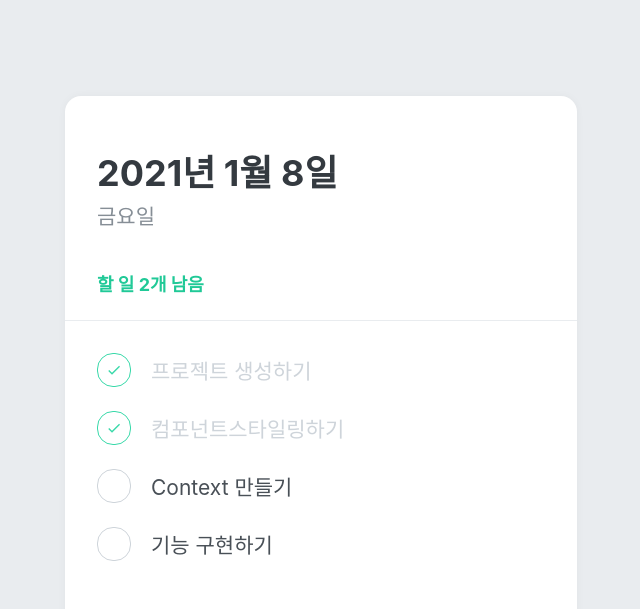
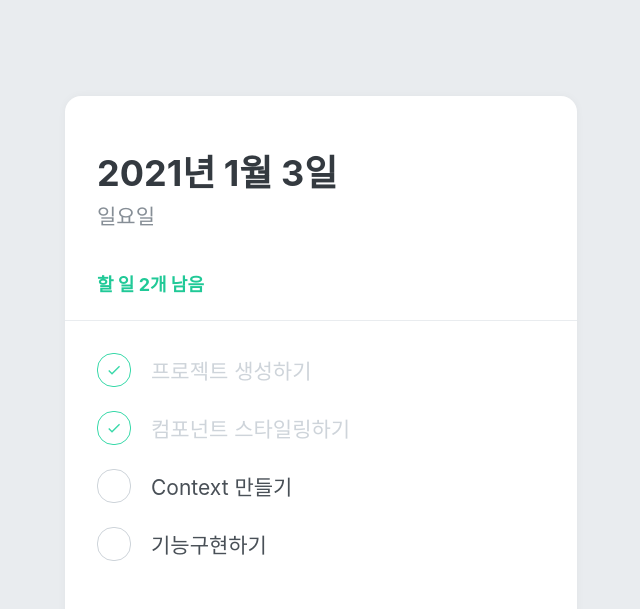
Before and after one commit to dunamisyoung/begin-react-WithVelopert, a React (Create React App) app: page / in a window 1280 px wide. Shown: the top 609 px of the page, without its empty margins (319-959 px from the left). Built offline with nearby package versions, Linux system fonts and the light colour scheme.

Commit message:
Feat : Todolist 실습

```diff
--- a/src/App.js
+++ b/src/App.js
@@ -4,6 +4,7 @@
 import TodoHead from './components/TodoHead';
 import TodoList from './components/TodoList';
 import TodoTemplate from './components/TodoTemplate';
+import { TodoProvider } from './TodoContext';
 
 const GlobalStyle = createGlobalStyle`
 body {
@@ -13,14 +14,14 @@
 
 const App = () => {
   return (
-    <>
+    <TodoProvider>
       <GlobalStyle />
       <TodoTemplate>
         <TodoHead />
         <TodoList />
         <TodoCreate />
       </TodoTemplate>
-    </>
+    </TodoProvider>
   );
 };
 
--- /dev/null
+++ b/src/TodoContext.js
@@ -0,0 +1,80 @@
+import React, { useReducer, createContext, useContext, useRef } from 'react';
+
+const initialTodos = [
+  {
+    id: 1,
+    text: '프로젝트 생성하기',
+    done: true,
+  },
+  {
+    id: 2,
+    text: '컴포넌트 스타일링하기',
+    done: true,
+  },
+  {
+    id: 3,
+    text: 'Context 만들기',
+    done: false,
+  },
+  {
+    id: 4,
+    text: '기능구현하기',
+    done: false,
+  },
+];
+
+// CREATE, TOGGLE, REMOVE
+const todoReducer = (state, action) => {
+  switch (action.type) {
+    case 'CREATE':
+      return state.concat(action.todo);
+    case 'TOGGLE':
+      return state.map((todo) => (todo.id === action.id ? { ...todo, done: !todo.done } : todo));
+    case 'REMOVE':
+      return state.filter((todo) => todo.id !== action.id);
+    default:
+      throw new Error(`Unhandled action type: ${action.type}`);
+  }
+};
+
+// createContext를 하면 그안에 Provider 존재
+const TodoStateContext = createContext();
+const TodoDispatchContext = createContext();
+const TodoNextIdContext = createContext();
+
+export function TodoProvider({ children }) {
+  const [state, dispatch] = useReducer(todoReducer, initialTodos);
+  const nextId = useRef(5);
+
+  return (
+    <TodoStateContext.Provider value={state}>
+      <TodoDispatchContext.Provider value={dispatch}>
+        <TodoNextIdContext.Provider value={nextId}>{children}</TodoNextIdContext.Provider>
+      </TodoDispatchContext.Provider>
+    </TodoStateContext.Provider>
+  );
+}
+
+export function useTodoState() {
+  const context = useContext(TodoStateContext);
+  if (!context) {
+    throw new Error('Cannot find TodoProvier');
+  }
+  return context;
+}
+
+export function useTodoDispatch() {
+  const context = useContext(TodoDispatchContext);
+  if (!context) {
+    throw new Error('Cannot find TodoProvier');
+  }
+  return context;
+}
+
+export function useTodoNextId() {
+  const context = useContext(TodoNextIdContext);
+  if (!context) {
+    throw new Error('Cannot find TodoProvier');
+  }
+  return context;
+}
--- a/src/components/TodoCreate.js
+++ b/src/components/TodoCreate.js
@@ -1,6 +1,7 @@
 import React, { useState } from 'react';
 import styled, { css } from 'styled-components';
 import { MdAdd } from 'react-icons/md';
+import { useTodoDispatch, useTodoNextId } from '../TodoContext';
 
 const CircleButton = styled.button`
   background: #38d9a9;
@@ -54,7 +55,7 @@
   position: absolute;
 `;
 
-const InsertForm = styled.div`
+const InsertForm = styled.form`
   background: #f8f9fa;
   padding: 32px;
   padding-bottom: 72px;
@@ -75,13 +76,33 @@
 
 const TodoCreate = () => {
   const [open, setOpen] = useState(false);
+  const [value, setValue] = useState('');
+  const dispatch = useTodoDispatch();
+  const nextId = useTodoNextId();
+
   const onToggle = () => setOpen(!open);
+  const onChange = (e) => setValue(e.target.value);
+  const onSubmit = (e) => {
+    e.preventDefault();
+    dispatch({
+      type: 'CREATE',
+      todo: {
+        id: nextId.current,
+        text: value,
+        done: false,
+      },
+    });
+    setValue('');
+    setOpen(false);
+    nextId.current += 1;
+  };
+
   return (
     <>
       {open && (
         <InsertFormPositioner>
-          <InsertForm>
-            <Input placeholder="할 일 입력후, Enter 를 누르세요" autoFocus />
+          <InsertForm onSubmit={onSubmit}>
+            <Input placeholder="할 일 입력후, Enter 를 누르세요" autoFocus onChange={onChange} value={value} />
           </InsertForm>
         </InsertFormPositioner>
       )}
@@ -92,4 +113,4 @@
   );
 };
 
-export default TodoCreate;
+export default React.memo(TodoCreate);
--- a/src/components/TodoHead.js
+++ b/src/components/TodoHead.js
@@ -1,5 +1,6 @@
 import React from 'react';
 import styled from 'styled-components';
+import { useTodoState } from '../TodoContext';
 
 const TodoHeadBlock = styled.div`
   padding-top: 48px;
@@ -29,11 +30,25 @@
 `;
 
 const TodoHead = () => {
+  const todos = useTodoState();
+  const undoneTasks = todos.filter((todo) => !todo.done);
+
+  const today = new Date();
+  const dataString = today.toLocaleDateString('Ko-KR', {
+    year: 'numeric',
+    month: 'long',
+    day: 'numeric',
+  });
+
+  const dayName = today.toLocaleDateString('ko-KR', {
+    weekday: 'long',
+  });
+
   return (
     <TodoHeadBlock>
-      <h1>2021년 1월 8일</h1>
-      <div className="day">금요일</div>
-      <div className="task-left">할 일 2개 남음</div>
+      <h1>{dataString}</h1>
+      <div className="day">{dayName}</div>
+      <div className="task-left">할 일 {undoneTasks.length}개 남음</div>
     </TodoHeadBlock>
   );
 };
--- a/src/components/TodoItem.js
+++ b/src/components/TodoItem.js
@@ -1,6 +1,7 @@
 import React from 'react';
 import styled, { css } from 'styled-components';
 import { MdDelete, MdDone } from 'react-icons/md';
+import { useTodoDispatch } from '../TodoContext';
 
 const CheckCircle = styled.div`
   width: 32px;
@@ -57,15 +58,28 @@
 `;
 
 const TodoItem = ({ id, done, text }) => {
+  const dispatch = useTodoDispatch();
+  const onToggle = () =>
+    dispatch({
+      type: 'TOGGLE',
+      id,
+    });
+  const onRemove = () =>
+    dispatch({
+      type: 'REMOVE',
+      id,
+    });
   return (
     <TodoItemBlock>
-      <CheckCircle done={done}>{done && <MdDone />}</CheckCircle>
+      <CheckCircle done={done} onClick={onToggle}>
+        {done && <MdDone />}
+      </CheckCircle>
       <Text done={done}>{text}</Text>
-      <Remove>
+      <Remove onClick={onRemove}>
         <MdDelete />
       </Remove>
     </TodoItemBlock>
   );
 };
 
-export default TodoItem;
+export default React.memo(TodoItem);
--- a/src/components/TodoList.js
+++ b/src/components/TodoList.js
@@ -1,5 +1,6 @@
 import React from 'react';
 import styled from 'styled-components';
+import { useTodoState } from '../TodoContext';
 import TodoItem from './TodoItem';
 
 const TodoListBlock = styled.div`
@@ -10,12 +11,12 @@
 `;
 
 const TodoList = () => {
+  const todos = useTodoState();
   return (
     <TodoListBlock>
-      <TodoItem text="프로젝트 생성하기" done={true} />
-      <TodoItem text="컴포넌트스타일링하기" done={true} />
-      <TodoItem text="Context 만들기" done={false} />
-      <TodoItem text="기능 구현하기" done={false} />
+      {todos.map((todo) => (
+        <TodoItem key={todo.id} id={todo.id} text={todo.text} done={todo.done} />
+      ))}
     </TodoListBlock>
   );
 };
```
Also changed, not shown: 1 other file (tests, documents, lock files or other folders).
